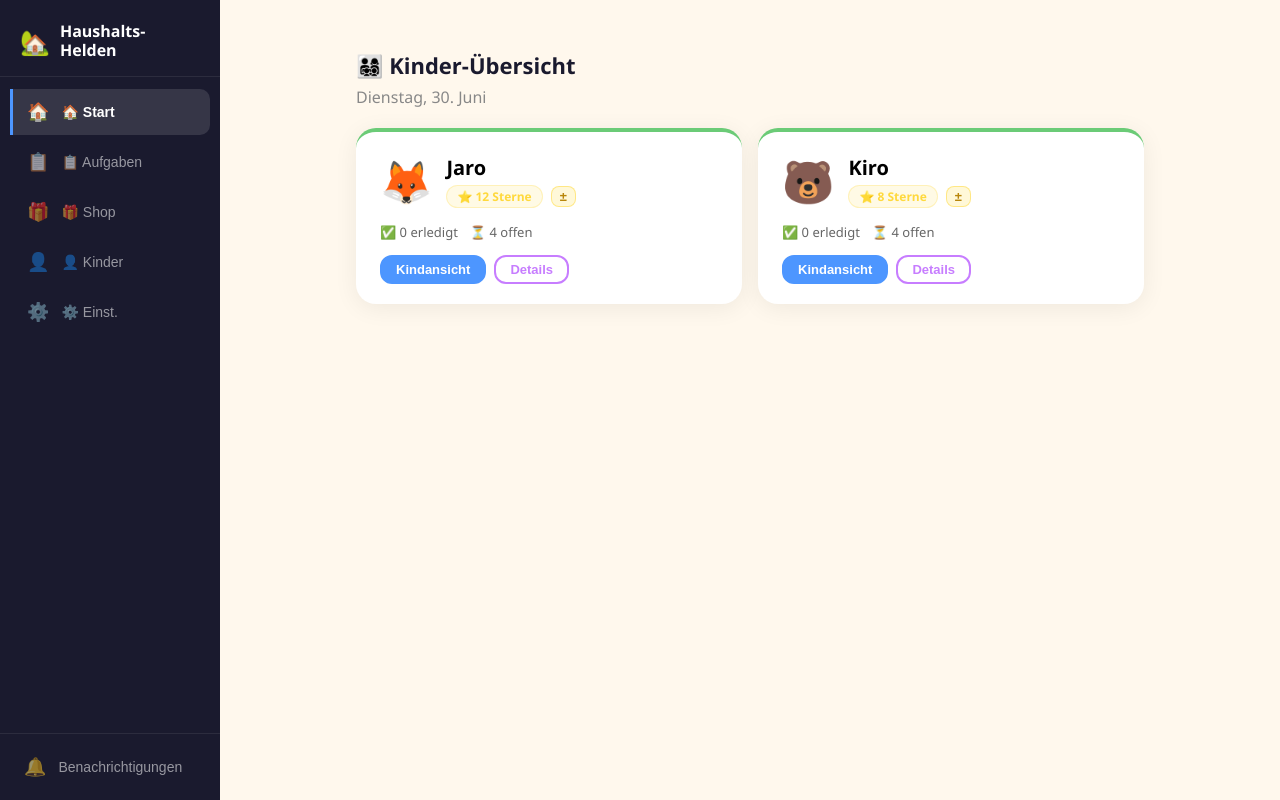
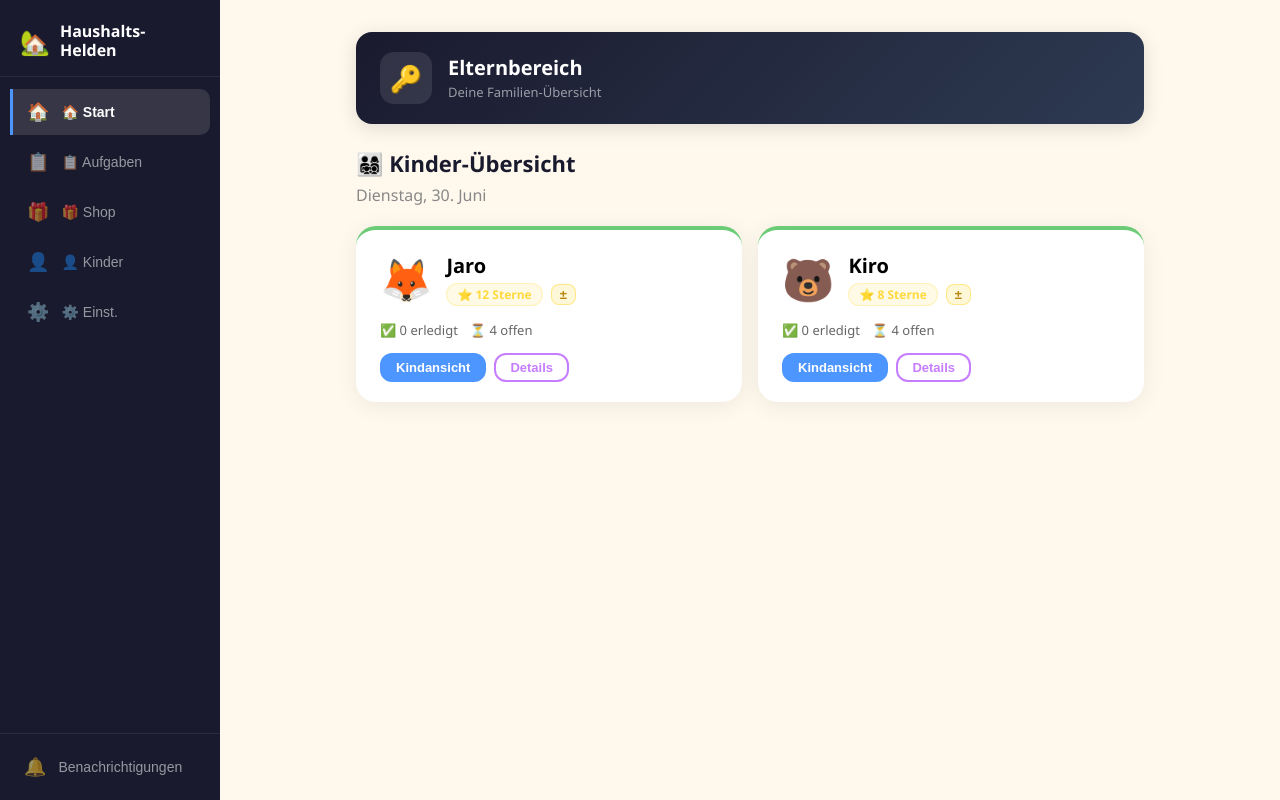
Before and after one commit to L1nax/HaushaltsHelden, a React (Vite) app: page / in a window 1280 px wide. Built offline with nearby package versions, Linux system fonts and the light colour scheme.

Commit message:
Add prominent page header banner to parent area views

```diff
--- a/src/App.jsx
+++ b/src/App.jsx
@@ -1165,8 +1165,45 @@ export default function App() {
     </div>
   );
 
+  const VIEW_TITLES = {
+    overview: { label: "Elternbereich", icon: "🔑", sub: "Deine Familien-Übersicht" },
+    tasks:    { label: "Aufgaben",       icon: "📋", sub: "Aufgaben verwalten" },
+    rewards:  { label: "Belohnungen",    icon: "🎁", sub: "Shop & Prämien" },
+    children: { label: "Kinder",         icon: "👤", sub: "Profile verwalten" },
+    settings: { label: "Einstellungen",  icon: "⚙️", sub: "App konfigurieren" },
+  };
+
+  const currentTitle = VIEW_TITLES[view];
+
+  const pageHeader = currentTitle && (
+    <div style={{
+      background: `linear-gradient(135deg, ${COLORS.dark} 0%, #2d3a52 100%)`,
+      borderRadius: 16, padding: "20px 24px", marginBottom: 24,
+      display: "flex", alignItems: "center", gap: 16,
+      boxShadow: "0 4px 20px rgba(0,0,0,0.12)",
+    }}>
+      <div style={{
+        width: 52, height: 52, borderRadius: 14,
+        background: "rgba(255,255,255,0.1)",
+        display: "flex", alignItems: "center", justifyContent: "center",
+        fontSize: 26, flexShrink: 0,
+      }}>{currentTitle.icon}</div>
+      <div>
+        <div style={{ color: "white", fontWeight: 800, fontSize: 20, lineHeight: 1.2 }}>{currentTitle.label}</div>
+        <div style={{ color: "rgba(255,255,255,0.55)", fontSize: 13, marginTop: 3 }}>{currentTitle.sub}</div>
+      </div>
+      {data.pin && (
+        <div style={{ marginLeft: "auto", display: "flex", alignItems: "center", gap: 6, background: COLORS.mint + "22", border: `1px solid ${COLORS.mint}44`, borderRadius: 20, padding: "6px 12px" }}>
+          <span style={{ fontSize: 13 }}>🔒</span>
+          <span style={{ color: COLORS.mint, fontSize: 12, fontWeight: 700 }}>Gesichert</span>
+        </div>
+      )}
+    </div>
+  );
+
   const content = (
     <>
+      {pageHeader}
       {view === "overview"    && <ParentOverview data={data} setData={setData} setView={setView} setSelectedChild={setSelectedChild} />}
       {view === "tasks"       && <TasksView data={data} setData={setData} />}
       {view === "rewards"     && <RewardsView data={data} setData={setData} />}
```
